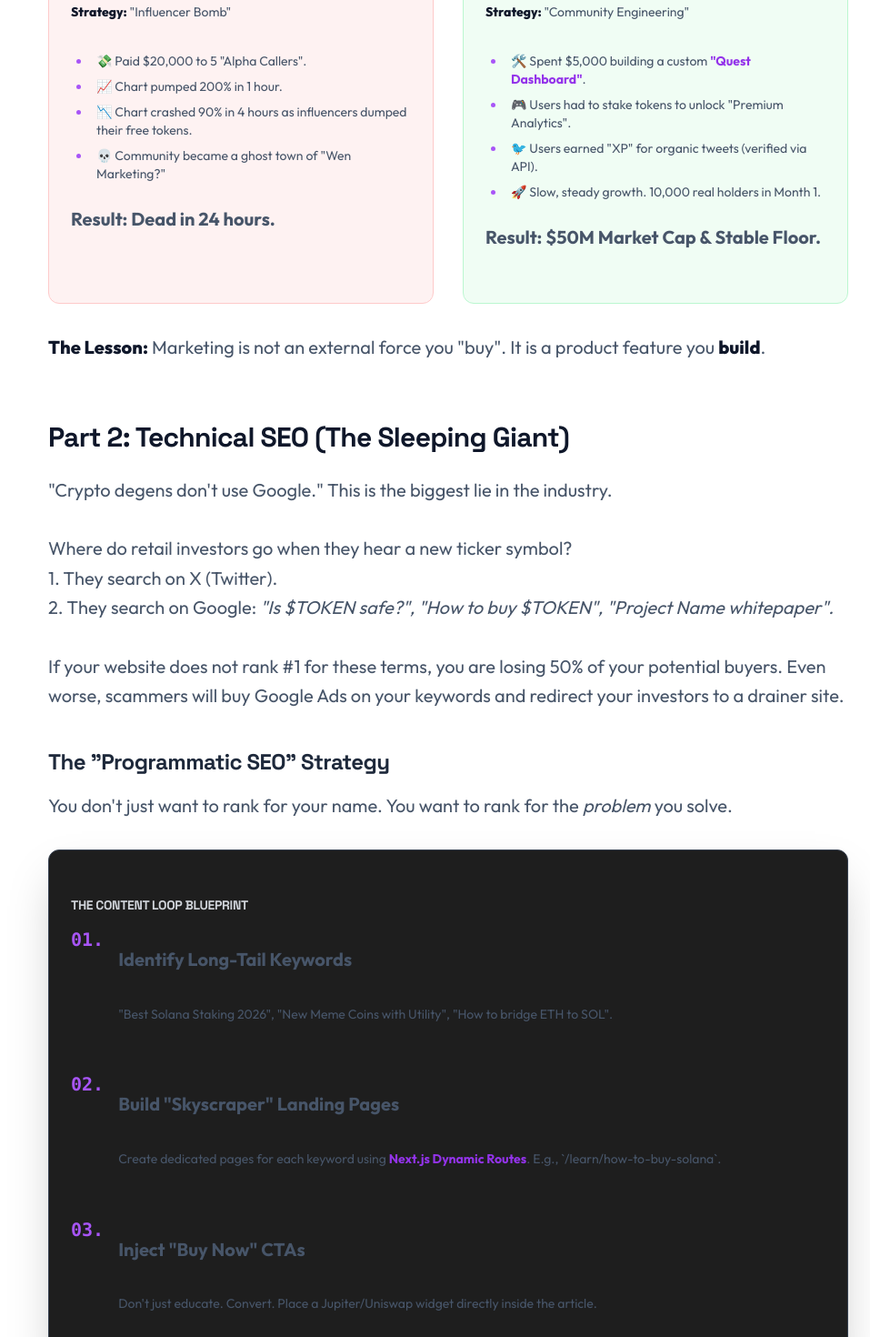
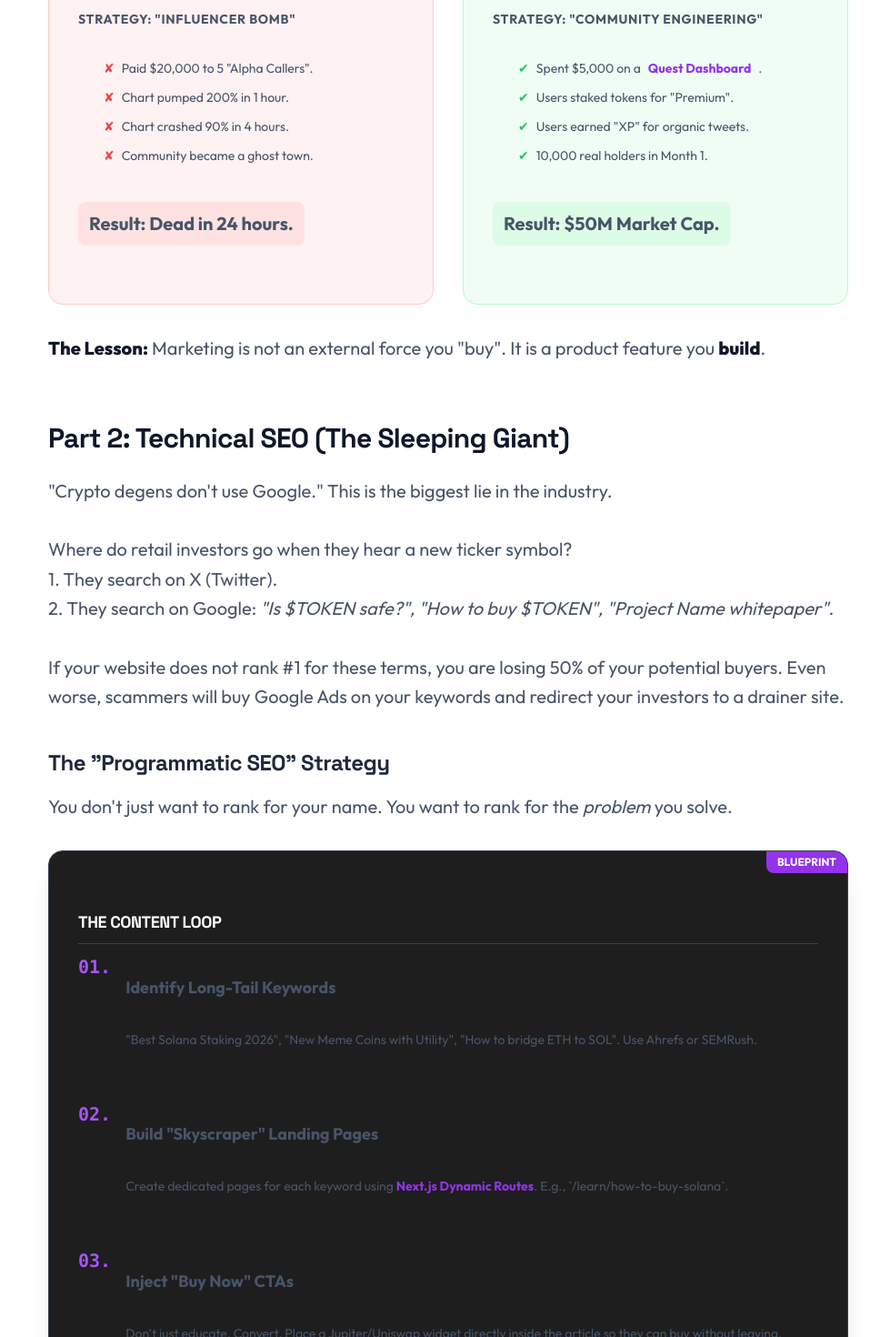
Before and after one commit to cryptowebbuild/CryptoWebBuild-, a React (Vite) app: page /blog/crypto-marketing-guide in a window 1280 px wide. Shown: the part 2900-4370 px from the top of the page at 91% size, without its empty margins (323-1280 px from the left). Built offline with nearby package versions, Linux system fonts and the light colour scheme.

Commit message:
Update CryptoMarketingGuide.tsx

```diff
--- a/pages/blog/CryptoMarketingGuide.tsx
+++ b/pages/blog/CryptoMarketingGuide.tsx
@@ -43,7 +43,7 @@ const CryptoMarketingGuide: React.FC = () => {
       </p>
 
       <p>
-        In 2021, you could pay a YouTuber $1,000, and your token would pump 10x. In 2026, the market has matured. Investors have been rugged, scammed, and lied to. They use tools like <em className="text-purple-600">TweetScout</em> and <em className="text-purple-600">BubbleMaps</em> to spot paid promotions instantly.
+        In 2021, you could pay a YouTuber $1,000, and your token would pump 10x. In 2026, the market has matured. Investors have been rugged, scammed, and lied to. They use tools like <em className="text-purple-600 font-bold">TweetScout</em> and <em className="text-purple-600 font-bold">BubbleMaps</em> to spot paid promotions instantly.
       </p>
 
       <p>
@@ -62,29 +62,31 @@ const CryptoMarketingGuide: React.FC = () => {
 
       <div className="grid grid-cols-1 lg:grid-cols-2 gap-8 my-8">
         {/* Project A */}
-        <div className="bg-red-50 dark:bg-red-900/10 border border-red-200 dark:border-red-900/50 p-6 rounded-xl">
-            <h3 className="text-xl font-bold text-red-700 dark:text-red-400 mb-2">Project A: "MoonDog"</h3>
-            <p className="text-sm text-gray-600 dark:text-gray-400 mb-4"><strong>Strategy:</strong> "Influencer Bomb"</p>
-            <ul className="space-y-2 text-sm text-gray-700 dark:text-gray-300">
-                <li>💸 Paid $20,000 to 5 "Alpha Callers".</li>
-                <li>📈 Chart pumped 200% in 1 hour.</li>
-                <li>📉 Chart crashed 90% in 4 hours as influencers dumped their free tokens.</li>
-                <li>💀 Community became a ghost town of "Wen Marketing?"</li>
+        <div className="bg-red-50 dark:bg-red-900/10 border border-red-200 dark:border-red-900/30 p-8 rounded-2xl relative overflow-hidden">
+            <div className="absolute top-0 right-0 bg-red-600 text-white text-xs px-3 py-1 rounded-bl-lg font-bold">FAILURE</div>
+            <h3 className="text-xl font-bold text-red-700 dark:text-red-400 mb-4">Project A: "MoonDog"</h3>
+            <p className="text-sm font-bold text-gray-900 dark:text-white uppercase tracking-wider mb-2">Strategy: "Influencer Bomb"</p>
+            <ul className="space-y-3 text-sm text-gray-700 dark:text-gray-300">
+                <li className="flex items-start gap-2"><span className="text-red-500">✘</span> Paid $20,000 to 5 "Alpha Callers".</li>
+                <li className="flex items-start gap-2"><span className="text-red-500">✘</span> Chart pumped 200% in 1 hour.</li>
+                <li className="flex items-start gap-2"><span className="text-red-500">✘</span> Chart crashed 90% in 4 hours.</li>
+                <li className="flex items-start gap-2"><span className="text-red-500">✘</span> Community became a ghost town.</li>
             </ul>
-            <p className="mt-4 font-bold text-red-600">Result: Dead in 24 hours.</p>
+            <p className="mt-6 font-bold text-red-600 bg-red-100 dark:bg-red-900/20 px-3 py-2 rounded-lg inline-block">Result: Dead in 24 hours.</p>
         </div>
 
         {/* Project B */}
-        <div className="bg-green-50 dark:bg-green-900/10 border border-green-200 dark:border-green-900/50 p-6 rounded-xl">
-            <h3 className="text-xl font-bold text-green-700 dark:text-green-400 mb-2">Project B: "BuildFi"</h3>
-            <p className="text-sm text-gray-600 dark:text-gray-400 mb-4"><strong>Strategy:</strong> "Community Engineering"</p>
-            <ul className="space-y-2 text-sm text-gray-700 dark:text-gray-300">
-                <li>🛠️ Spent $5,000 building a custom <Link to="/blog/crypto-website-cost" className="underline">"Quest Dashboard"</Link>.</li>
-                <li>🎮 Users had to stake tokens to unlock "Premium Analytics".</li>
-                <li>🐦 Users earned "XP" for organic tweets (verified via API).</li>
-                <li>🚀 Slow, steady growth. 10,000 real holders in Month 1.</li>
+        <div className="bg-green-50 dark:bg-green-900/10 border border-green-200 dark:border-green-900/30 p-8 rounded-2xl relative overflow-hidden">
+            <div className="absolute top-0 right-0 bg-green-600 text-white text-xs px-3 py-1 rounded-bl-lg font-bold">SUCCESS</div>
+            <h3 className="text-xl font-bold text-green-700 dark:text-green-400 mb-4">Project B: "BuildFi"</h3>
+            <p className="text-sm font-bold text-gray-900 dark:text-white uppercase tracking-wider mb-2">Strategy: "Community Engineering"</p>
+            <ul className="space-y-3 text-sm text-gray-700 dark:text-gray-300">
+                <li className="flex items-start gap-2"><span className="text-green-500">✔</span> Spent $5,000 on a <Link to="/blog/crypto-website-cost" className="underline font-bold text-green-600">Quest Dashboard</Link>.</li>
+                <li className="flex items-start gap-2"><span className="text-green-500">✔</span> Users staked tokens for "Premium".</li>
+                <li className="flex items-start gap-2"><span className="text-green-500">✔</span> Users earned "XP" for organic tweets.</li>
+                <li className="flex items-start gap-2"><span className="text-green-500">✔</span> 10,000 real holders in Month 1.</li>
             </ul>
-            <p className="mt-4 font-bold text-green-600">Result: $50M Market Cap & Stable Floor.</p>
+            <p className="mt-6 font-bold text-green-600 bg-green-100 dark:bg-green-900/20 px-3 py-2 rounded-lg inline-block">Result: $50M Market Cap.</p>
         </div>
       </div>
 
@@ -114,28 +116,30 @@ const CryptoMarketingGuide: React.FC = () => {
         You don't just want to rank for your name. You want to rank for the <em>problem</em> you solve.
       </p>
 
-      <div className="bg-[#1e1e1e] p-6 rounded-xl border border-gray-700 shadow-2xl my-6">
-        <h4 className="text-gray-300 font-mono mb-4 text-sm uppercase tracking-wider">The Content Loop Blueprint</h4>
-        <div className="space-y-4">
-            <div className="flex items-start gap-4">
-                <span className="text-purple-500 font-bold font-mono">01.</span>
+      <div className="bg-[#1e1e1e] p-8 rounded-2xl border border-gray-700 shadow-xl my-8 relative overflow-hidden">
+        <div className="absolute top-0 right-0 bg-purple-600 text-white text-xs px-3 py-1 rounded-bl-lg font-bold">BLUEPRINT</div>
+        <h4 className="text-white font-mono mb-6 text-lg tracking-wider border-b border-gray-700 pb-2">THE CONTENT LOOP</h4>
+
+        <div className="space-y-6">
+            <div className="flex items-start gap-4 group">
+                <span className="text-purple-500 font-bold font-mono text-xl group-hover:scale-110 transition-transform">01.</span>
                 <div>
-                    <p className="text-gray-200 font-bold">Identify Long-Tail Keywords</p>
-                    <p className="text-gray-400 text-sm">"Best Solana Staking 2026", "New Meme Coins with Utility", "How to bridge ETH to SOL".</p>
+                    <p className="text-white font-bold text-lg mb-1">Identify Long-Tail Keywords</p>
+                    <p className="text-gray-400 text-sm leading-relaxed">"Best Solana Staking 2026", "New Meme Coins with Utility", "How to bridge ETH to SOL". Use Ahrefs or SEMRush.</p>
                 </div>
             </div>
-            <div className="flex items-start gap-4">
-                <span className="text-purple-500 font-bold font-mono">02.</span>
+            <div className="flex items-start gap-4 group">
+                <span className="text-purple-500 font-bold font-mono text-xl group-hover:scale-110 transition-transform">02.</span>
                 <div>
-                    <p className="text-gray-200 font-bold">Build "Skyscraper" Landing Pages</p>
-                    <p className="text-gray-400 text-sm">Create dedicated pages for each keyword using <Link to="/blog/crypto-seo-guide" className="text-purple-400 hover:underline">Next.js Dynamic Routes</Link>. E.g., `/learn/how-to-buy-solana`.</p>
+                    <p className="text-white font-bold text-lg mb-1">Build "Skyscraper" Landing Pages</p>
+                    <p className="text-gray-400 text-sm leading-relaxed">Create dedicated pages for each keyword using <Link to="/blog/crypto-seo-guide" className="text-purple-400 hover:text-white underline transition-colors">Next.js Dynamic Routes</Link>. E.g., `/learn/how-to-buy-solana`.</p>
                 </div>
             </div>
-            <div className="flex items-start gap-4">
-                <span className="text-purple-500 font-bold font-mono">03.</span>
+            <div className="flex items-start gap-4 group">
+                <span className="text-purple-500 font-bold font-mono text-xl group-hover:scale-110 transition-transform">03.</span>
                 <div>
-                    <p className="text-gray-200 font-bold">Inject "Buy Now" CTAs</p>
-                    <p className="text-gray-400 text-sm">Don't just educate. Convert. Place a Jupiter/Uniswap widget directly inside the article.</p>
+                    <p className="text-white font-bold text-lg mb-1">Inject "Buy Now" CTAs</p>
+                    <p className="text-gray-400 text-sm leading-relaxed">Don't just educate. Convert. Place a Jupiter/Uniswap widget directly inside the article so they can buy without leaving.</p>
                 </div>
             </div>
         </div>
@@ -159,29 +163,29 @@ const CryptoMarketingGuide: React.FC = () => {
         Stop using Gleam.io or Galxe. Build it on your own domain (`quests.yourproject.com`). This keeps the traffic on <em>your</em> site (good for SEO) and builds brand value.
       </p>
 
-      <ul className="space-y-4 mt-4">
-        <li className="flex items-start gap-3">
-            <div className="bg-purple-100 dark:bg-purple-900/30 p-2 rounded-lg text-purple-600">🎮</div>
+      <div className="space-y-4 mt-6">
+        <div className="flex items-start gap-4 bg-white dark:bg-white/5 p-4 rounded-xl border border-gray-200 dark:border-white/10 shadow-sm">
+            <div className="shrink-0 bg-purple-100 dark:bg-purple-900/30 p-3 rounded-lg text-2xl">🎮</div>
             <div>
-                <strong className="text-gray-900 dark:text-white">Step 1: Wallet Login</strong>
+                <strong className="text-gray-900 dark:text-white block mb-1">Step 1: Wallet Login</strong>
                 <p className="text-sm text-gray-600 dark:text-gray-400">User connects Phantom/MetaMask. We read their token balance. If they hold $0, they can't access the quests. (Filters out bots).</p>
             </div>
-        </li>
-        <li className="flex items-start gap-3">
-            <div className="bg-purple-100 dark:bg-purple-900/30 p-2 rounded-lg text-purple-600">🐦</div>
+        </div>
+        <div className="flex items-start gap-4 bg-white dark:bg-white/5 p-4 rounded-xl border border-gray-200 dark:border-white/10 shadow-sm">
+            <div className="shrink-0 bg-purple-100 dark:bg-purple-900/30 p-3 rounded-lg text-2xl">🐦</div>
             <div>
-                <strong className="text-gray-900 dark:text-white">Step 2: API Verification</strong>
-                <p className="text-sm text-gray-600 dark:text-gray-400">User links their X (Twitter) account. Your backend checks: <em>"Did they Like & Retweet the pinned post?"</em></p>
+                <strong className="text-gray-900 dark:text-white block mb-1">Step 2: API Verification</strong>
+                <p className="text-sm text-gray-600 dark:text-gray-400">User links their X (Twitter) account. Your backend checks: <em>"Did they Like & Retweet the pinned post?"</em> via the Twitter API.</p>
             </div>
-        </li>
-        <li className="flex items-start gap-3">
-            <div className="bg-purple-100 dark:bg-purple-900/30 p-2 rounded-lg text-purple-600">🎁</div>
+        </div>
+        <div className="flex items-start gap-4 bg-white dark:bg-white/5 p-4 rounded-xl border border-gray-200 dark:border-white/10 shadow-sm">
+            <div className="shrink-0 bg-purple-100 dark:bg-purple-900/30 p-3 rounded-lg text-2xl">🎁</div>
             <div>
-                <strong className="text-gray-900 dark:text-white">Step 3: Instant Reward</strong>
+                <strong className="text-gray-900 dark:text-white block mb-1">Step 3: Instant Reward</strong>
                 <p className="text-sm text-gray-600 dark:text-gray-400">If verified, the Smart Contract automatically airdrops "XP" or a "Loyalty NFT". Leaderboards drive competition.</p>
             </div>
-        </li>
-      </ul>
+        </div>
+      </div>
 
       <p className="mt-6">
         This is <strong>Community Engineering</strong>. You are programming human behavior.
@@ -196,26 +200,26 @@ const CryptoMarketingGuide: React.FC = () => {
         Here is the high-conversion structure I use for every client:
       </p>
 
-      <div className="relative border-l-4 border-gray-200 dark:border-gray-700 pl-8 ml-4 space-y-8 my-8">
+      <div className="relative border-l-4 border-purple-200 dark:border-purple-900/30 pl-8 ml-4 space-y-10 my-10">
         <div className="relative">
-            <span className="absolute -left-[42px] top-0 w-6 h-6 bg-purple-600 rounded-full border-4 border-white dark:border-[#020617]"></span>
-            <h4 className="font-bold text-gray-900 dark:text-white">Section 1: The "Hype" Header</h4>
-            <p className="text-sm text-gray-600 dark:text-gray-400">One clear headline. One massive "Buy Now" button. No distractions. Background video of the product/meme.</p>
+            <span className="absolute -left-[42px] top-0 w-6 h-6 bg-purple-600 rounded-full border-4 border-white dark:border-[#020617] shadow-lg shadow-purple-500/50"></span>
+            <h4 className="font-bold text-xl text-gray-900 dark:text-white mb-2">Section 1: The "Hype" Header</h4>
+            <p className="text-gray-600 dark:text-gray-400">One clear headline. One massive "Buy Now" button. No distractions. Background video of the product/meme.</p>
         </div>
         <div className="relative">
-            <span className="absolute -left-[42px] top-0 w-6 h-6 bg-purple-600 rounded-full border-4 border-white dark:border-[#020617]"></span>
-            <h4 className="font-bold text-gray-900 dark:text-white">Section 2: Social Proof (The Trust Anchor)</h4>
-            <p className="text-sm text-gray-600 dark:text-gray-400">"As seen on: CoinGecko, DexTools, Bloomberg". Even if it's just a press release, badges build trust.</p>
+            <span className="absolute -left-[42px] top-0 w-6 h-6 bg-purple-600 rounded-full border-4 border-white dark:border-[#020617] shadow-lg shadow-purple-500/50"></span>
+            <h4 className="font-bold text-xl text-gray-900 dark:text-white mb-2">Section 2: Social Proof (The Trust Anchor)</h4>
+            <p className="text-gray-600 dark:text-gray-400">"As seen on: CoinGecko, DexTools, Bloomberg". Even if it's just a press release, badges build trust immediately.</p>
         </div>
         <div className="relative">
-            <span className="absolute -left-[42px] top-0 w-6 h-6 bg-purple-600 rounded-full border-4 border-white dark:border-[#020617]"></span>
-            <h4 className="font-bold text-gray-900 dark:text-white">Section 3: The Live Chart</h4>
-            <p className="text-sm text-gray-600 dark:text-gray-400">Embed the TradingView chart directly. Do not make them leave your site to check the price. If they leave, they might see a competitor.</p>
+            <span className="absolute -left-[42px] top-0 w-6 h-6 bg-purple-600 rounded-full border-4 border-white dark:border-[#020617] shadow-lg shadow-purple-500/50"></span>
+            <h4 className="font-bold text-xl text-gray-900 dark:text-white mb-2">Section 3: The Live Chart</h4>
+            <p className="text-gray-600 dark:text-gray-400">Embed the TradingView chart directly. Do not make them leave your site to check the price. If they leave, they might see a competitor.</p>
         </div>
         <div className="relative">
-            <span className="absolute -left-[42px] top-0 w-6 h-6 bg-purple-600 rounded-full border-4 border-white dark:border-[#020617]"></span>
-            <h4 className="font-bold text-gray-900 dark:text-white">Section 4: The Swap Widget</h4>
-            <p className="text-sm text-gray-600 dark:text-gray-400">Integrate the Jupiter Terminal (Solana) or Uniswap Widget (ETH). Remove all friction. Allow them to buy in 2 clicks.</p>
+            <span className="absolute -left-[42px] top-0 w-6 h-6 bg-purple-600 rounded-full border-4 border-white dark:border-[#020617] shadow-lg shadow-purple-500/50"></span>
+            <h4 className="font-bold text-xl text-gray-900 dark:text-white mb-2">Section 4: The Swap Widget</h4>
+            <p className="text-gray-600 dark:text-gray-400">Integrate the Jupiter Terminal (Solana) or Uniswap Widget (ETH). Remove all friction. Allow them to buy in 2 clicks.</p>
         </div>
       </div>
 
@@ -238,35 +242,35 @@ const CryptoMarketingGuide: React.FC = () => {
       {/* --- PART 5: COMPARISON --- */}
       <h2 className="text-3xl font-bold mt-16 mb-8 text-gray-900 dark:text-white">Summary: The Old Way vs. The 2026 Way</h2>
 
-      <div className="overflow-x-auto">
-        <table className="w-full text-left border-collapse my-8 text-sm md:text-base">
+      <div className="overflow-x-auto my-8 rounded-xl border border-gray-200 dark:border-gray-700 shadow-sm">
+        <table className="w-full text-left border-collapse bg-white dark:bg-[#111]">
           <thead>
             <tr className="bg-gray-100 dark:bg-white/5 text-gray-900 dark:text-white">
-              <th className="p-4 border border-gray-200 dark:border-gray-700">Strategy</th>
-              <th className="p-4 border border-gray-200 dark:border-gray-700">The "Old Way" (2021)</th>
-              <th className="p-4 border border-gray-200 dark:border-gray-700">The "Agency Way" (2026)</th>
+              <th className="p-4 border-b border-gray-200 dark:border-gray-700 font-bold">Strategy</th>
+              <th className="p-4 border-b border-gray-200 dark:border-gray-700 font-bold text-red-500">The "Old Way" (2021)</th>
+              <th className="p-4 border-b border-gray-200 dark:border-gray-700 font-bold text-green-500">The "Agency Way" (2026)</th>
             </tr>
           </thead>
           <tbody>
-            <tr className="border border-gray-200 dark:border-gray-700">
-              <td className="p-4 font-bold">Traffic Source</td>
-              <td className="p-4 text-red-500">Paid Influencers (Short term)</td>
-              <td className="p-4 text-green-500">Programmatic SEO (Long term)</td>
+            <tr className="border-b border-gray-100 dark:border-gray-800">
+              <td className="p-4 font-bold text-gray-700 dark:text-gray-300">Traffic Source</td>
+              <td className="p-4 text-gray-600 dark:text-gray-400">Paid Influencers (Short term)</td>
+              <td className="p-4 text-gray-900 dark:text-white font-bold">Programmatic SEO (Long term)</td>
             </tr>
-            <tr className="border border-gray-200 dark:border-gray-700">
-              <td className="p-4 font-bold">Community</td>
-              <td className="p-4 text-red-500">Telegram Bots</td>
-              <td className="p-4 text-green-500">On-Chain Verified Holders</td>
+            <tr className="border-b border-gray-100 dark:border-gray-800">
+              <td className="p-4 font-bold text-gray-700 dark:text-gray-300">Community</td>
+              <td className="p-4 text-gray-600 dark:text-gray-400">Telegram Bots</td>
+              <td className="p-4 text-gray-900 dark:text-white font-bold">On-Chain Verified Holders</td>
             </tr>
-            <tr className="border border-gray-200 dark:border-gray-700">
-              <td className="p-4 font-bold">Technology</td>
-              <td className="p-4 text-red-500">Linktree / Wix</td>
-              <td className="p-4 text-green-500">Custom React WebApp</td>
+            <tr className="border-b border-gray-100 dark:border-gray-800">
+              <td className="p-4 font-bold text-gray-700 dark:text-gray-300">Technology</td>
+              <td className="p-4 text-gray-600 dark:text-gray-400">Linktree / Wix</td>
+              <td className="p-4 text-gray-900 dark:text-white font-bold">Custom React WebApp</td>
             </tr>
-            <tr className="border border-gray-200 dark:border-gray-700">
-              <td className="p-4 font-bold">ROI</td>
-              <td className="p-4 text-red-500">Negative (Pump & Dump)</td>
-              <td className="p-4 text-green-500">Compound Growth</td>
+            <tr className="border-b border-gray-100 dark:border-gray-800">
+              <td className="p-4 font-bold text-gray-700 dark:text-gray-300">ROI</td>
+              <td className="p-4 text-gray-600 dark:text-gray-400">Negative (Pump & Dump)</td>
+              <td className="p-4 text-gray-900 dark:text-white font-bold">Compound Growth</td>
             </tr>
           </tbody>
         </table>
```
